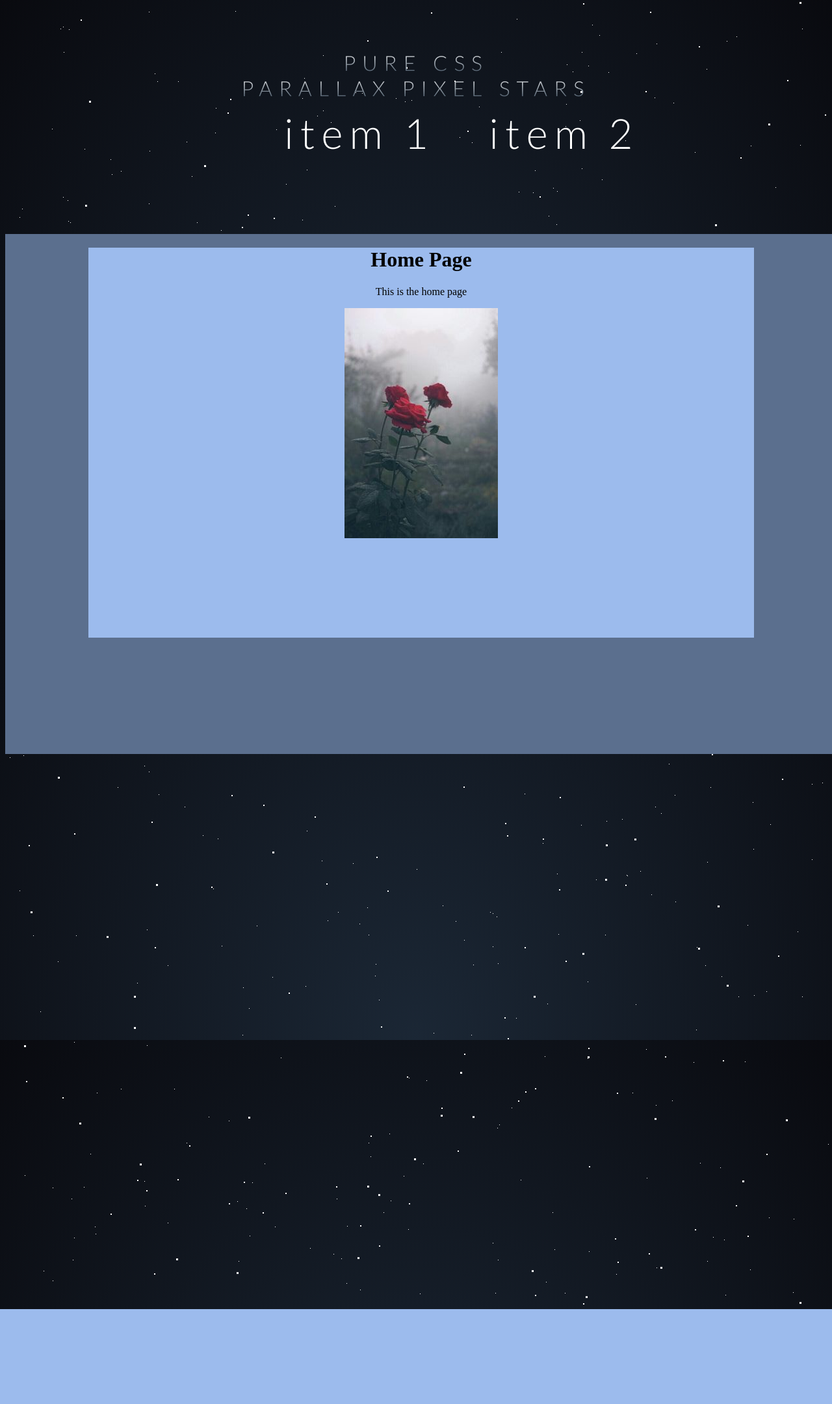
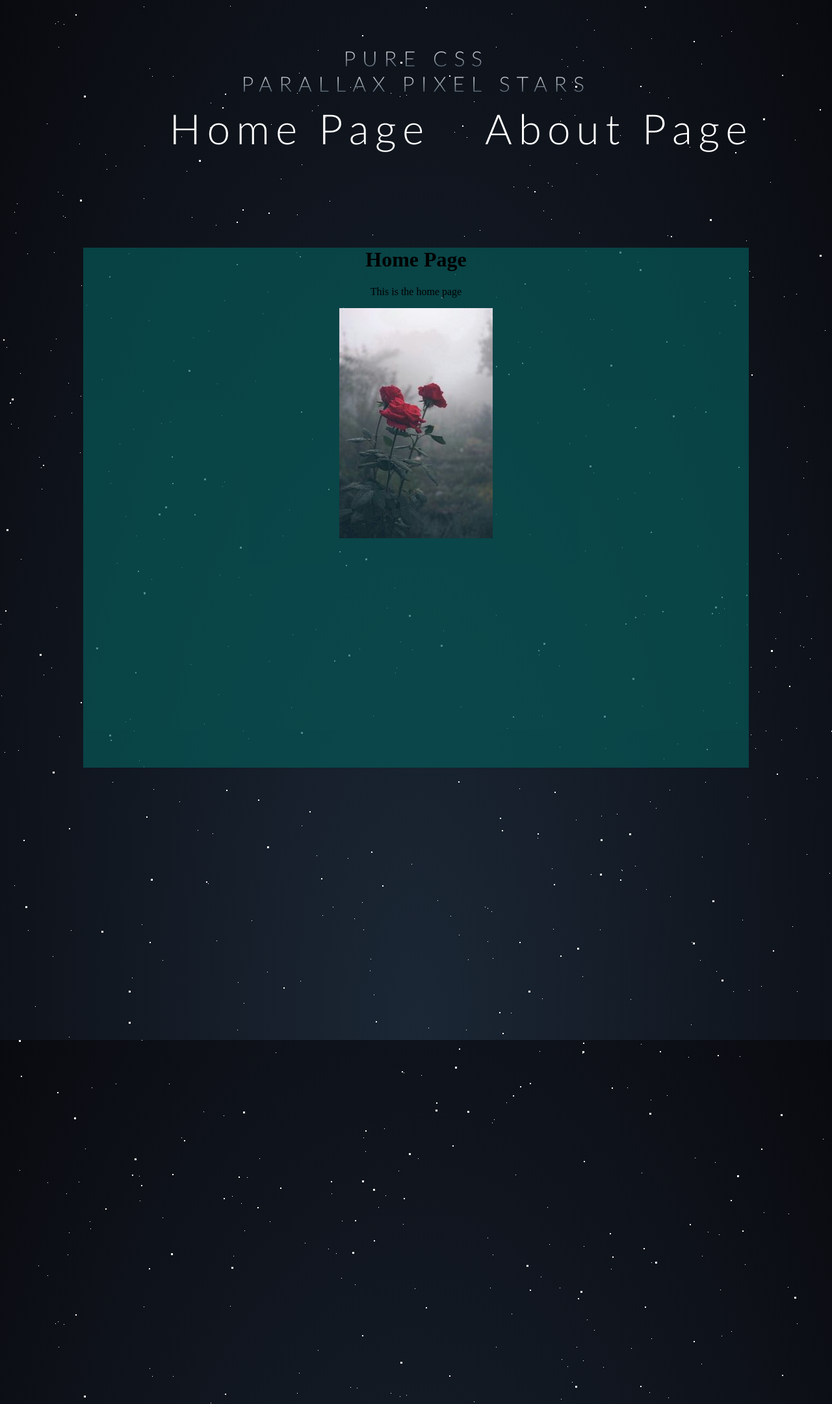
Before and after one commit to RickyAvina/PersonalWebpage, a PHP site: page / in a window 1280 px wide. Shown: the whole page at 65% size. Before the commit the page ends 2014 px from the top, so only its background shows below. Run offline with PHP 8.4, Linux system fonts and the light colour scheme; some libraries are stand-ins or nearby versions.

Commit message:
Add files via upload

```diff
--- a/home.html
+++ b/home.html
@@ -1,13 +1,35 @@
-<h1>  Home Page </h1>
-<p> This is the home page </p>
-<img id="rose" src="images/rose.jpg" alt="">
-<style>
+<html>
+<head>
+  <title>Home page</title>
+  <style>
+  #main {
+    width: 80%;
+    height: 800px;
+    background-color: rgba(7, 87, 87, 0.7);
+    margin: 0 auto;
+  }
 
-#content {
-  height: 600px;
-}
+  #rose {
+    display: block;
+    margin-left: auto;
+    margin-right: auto;
+  }
 
-#rose {
+  h1 {
+    text-align: center;
+  }
 
-}
-</style>
+  p {
+    text-align: center;
+  }
+  </style>
+</head>
+<body>
+<div id="main">
+  <h1>Home Page</h1>
+  <p>This is the home page</p>
+  <img id="rose" src="images/rose.jpg" alt="">
+
+</div>
+</body>
+</html>
--- a/index.html
+++ b/index.html
@@ -19,16 +19,17 @@
       PARALLAX PIXEL STARS
     </span>
       <ul>
-        <li><a href="#" data-target="home" class="button">item 1</a></li>
-        <li><a href="#" data-target="about" class="button">item 2</a></li>
+        <li><a href="#" data-target="home" class="button">Home Page</a></li>
+        <li><a href="#" data-target="about" class="button">About Page</a></li>
       </ul>
   </div>
   <div id = "wrapper">
-    <div id="content">
-    </div>
-  </div>
+    <div id="navIndicator1"></div>
+    <div id="navIndicator2"></div>
 
   <script src="jquery-3.1.1.min.js"></script>
   <script src="myScript.js"></script>
+  <script src="typeahead.js/bloodhound.min.js"></script>
+  <script src="typeahead.js/typeahead.query.min.js"></script>
 </body>
 </html>
--- a/myScript.js
+++ b/myScript.js
@@ -2,27 +2,22 @@ jq = jQuery.noConflict();
 
 jq(function($){
 
- $('#content').load('home.html');
+ $('#wrapper').load('home.html');
 
 $('a').on('click mouseenter', function(){
-    $(this).css("color", "red");
+    $(this).addClass("active");
 });
 
 $('a').on('mouseleave', function(){
-    $(this).css("color", "white");
+    $(this).removeClass("active");
 });
 
 $('ul li a').on('click', function(){
   var $this =  $(this),
   target = $this.data('target'); console.log("target: " + target);
 
-  $('#content').load(target + '.html');
+  $('#wrapper').load(target + '.html');
   return false;
-
-  if (target == "about"){
-   $("wrapper").css("height", "1400px");
-   $("content").css("height", "1200px")
-  }
 });
 
 
--- a/theme.css
+++ b/theme.css
@@ -4,6 +4,11 @@
 
     font-family: littleDays;
     src: url(Littledays.ttf);
+}
+
+body {
+  padding: 0;
+  margin: 0 auto;
 }
 
 header {
@@ -13,7 +18,7 @@ header {
 }
 
 html {
-  height: 100%;
+  height: 200%;
   background: radial-gradient(ellipse at bottom, #1b2735 0%, #090a0f 100%);
   overflow: auto;
 }
@@ -110,11 +115,11 @@ html {
 
 #wrapper {
   width: 100%;
-  height: 800px;
+  height: 1800px;
   position: absolute;
   top: 0;
   margin-top: 360px;
-  background-color: #5b6f8e;
+  background-color: rgba(4, 52, 52, 0);
 }
 
 #content {
@@ -155,3 +160,13 @@ ul li {
   white-space: nowrap;
   padding: 4px 4px 0px 5vw;
 }
+
+.active {
+  color: red;
+}
+
+#navIndicator{
+  width: 100px;
+  height: 30px;
+  background-color: green;
+}
```
Also changed, not shown: about.html (+31 -17 lines).
